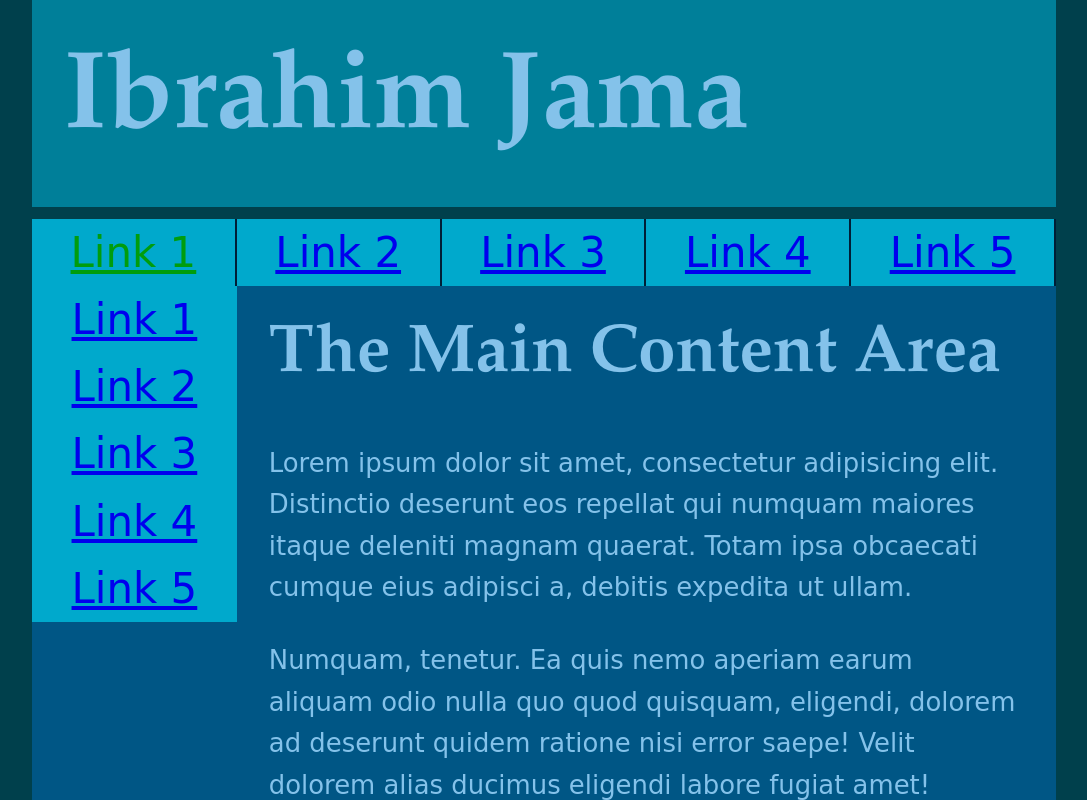
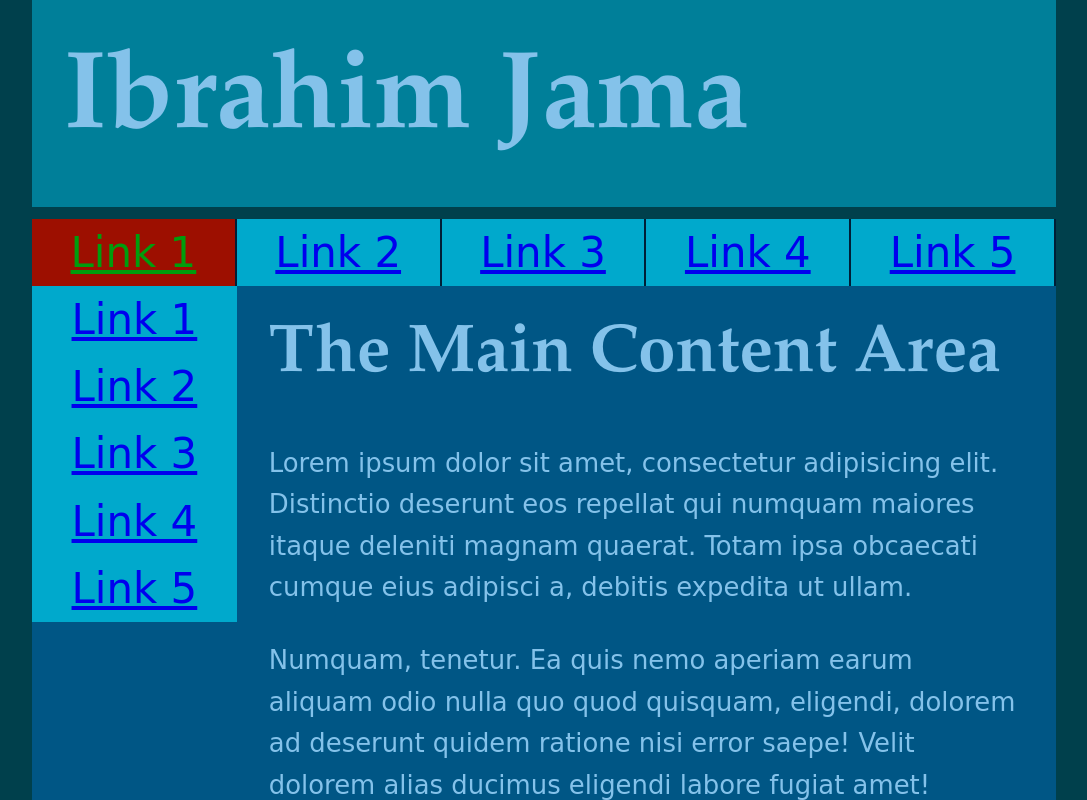
Before and after one commit to Jama0096/navmenu, a plain HTML site: page index.html in a window 1280 px wide. In both pictures the pointer is over the link 229 px from the left and 252 px from the top of the page. Shown: the top 800 px of the page, without its empty margins (96-1183 px from the left). Drawn offline with Linux system fonts and the light colour scheme; a web font is replaced by a local one.

Commit message:
Update menu.css

```diff
--- a/menu.css
+++ b/menu.css
@@ -85,6 +85,7 @@ header{
         .menu-h a:active{
          color: #009D0D;
          display: block;
+         background-color: #9D0F00;
         }
 .menu-v{
     width: 20%;
```
